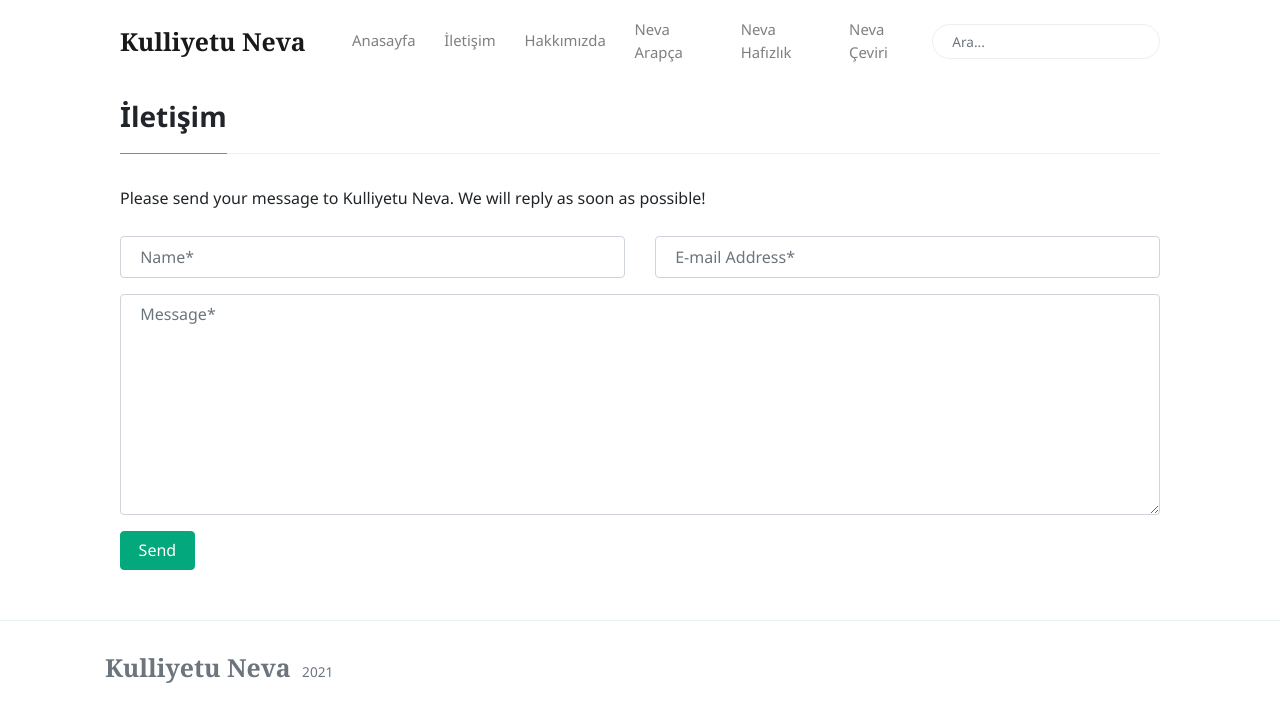
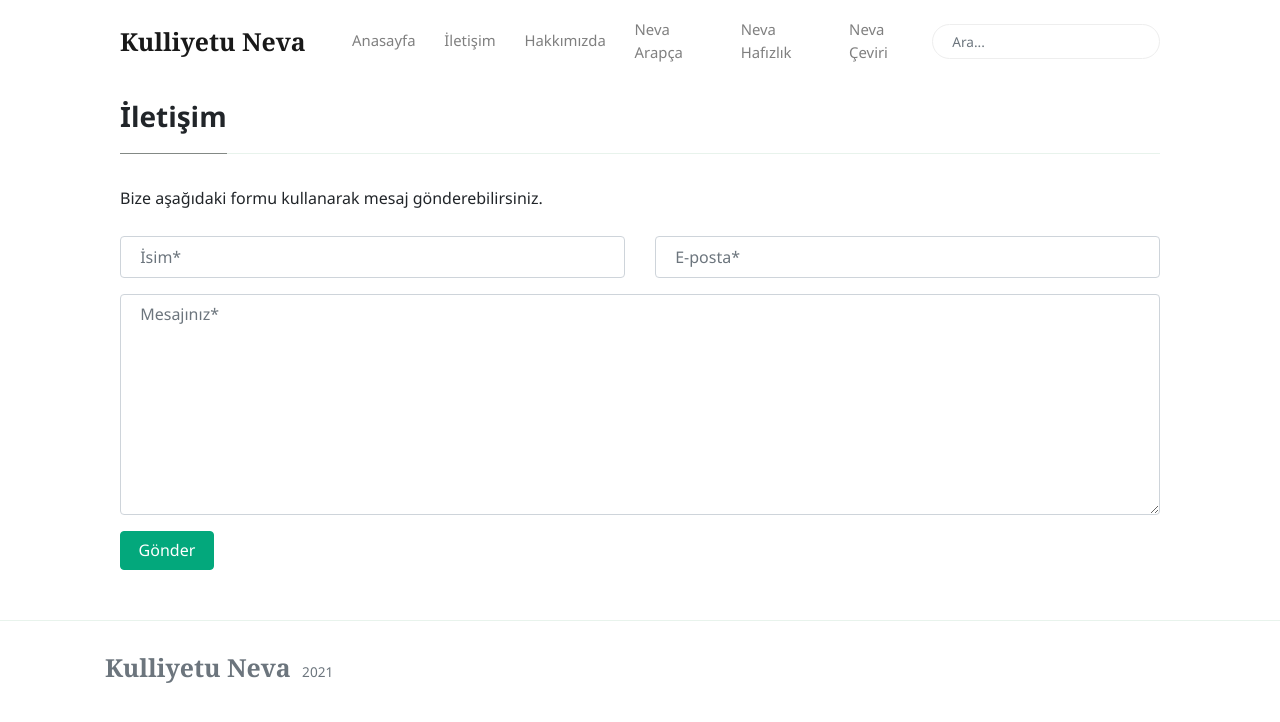
Before and after one commit to kulliyetuneva/website, a Jekyll site: the page built from _pages/contact.md, in a window 1280 px wide. Shown: the top 722 px of the page. Built offline with Jekyll 4.4.1, drawn with Linux system fonts in a browser that asks for light colours; nearby versions of some CDN libraries.

Commit message:
Few fixes

```diff
--- a/_includes/meta-read-time.html
+++ b/_includes/meta-read-time.html
@@ -1,3 +1,4 @@
 <span class="reading-time">
   {% assign words = content | number_of_words %}
-  {{ words | divided_by:180 }} dakika okuma süresi</span>
+  {{ words | divided_by:180 | at_least: 1 }} dakika okuma süresi
+</span>
--- a/_pages/contact.md
+++ b/_pages/contact.md
@@ -4,15 +4,15 @@ permalink: "/contact"
 ---
 
 <form action="https://formspree.io/{{site.email}}" method="POST">
-<p class="mb-4">Please send your message to {{site.name}}. We will reply as soon as possible!</p>
+<p class="mb-4">Bize aşağıdaki formu kullanarak mesaj gönderebilirsiniz.</p>
 <div class="form-group row">
 <div class="col-md-6">
-<input class="form-control" type="text" name="name" placeholder="Name*" required>
+<input class="form-control" type="text" name="name" placeholder="İsim*" required>
 </div>
 <div class="col-md-6">
-<input class="form-control" type="email" name="_replyto" placeholder="E-mail Address*" required>
+<input class="form-control" type="email" name="_replyto" placeholder="E-posta*" required>
 </div>
 </div>
-<textarea rows="8" class="form-control mb-3" name="message" placeholder="Message*" required></textarea>
-<input class="btn btn-success" type="submit" value="Send">
+<textarea rows="8" class="form-control mb-3" name="message" placeholder="Mesajınız*" required></textarea>
+<input class="btn btn-success" type="submit" value="Gönder">
 </form>
--- a/index.html
+++ b/index.html
@@ -98,7 +98,7 @@ description: ""
                     <p class="mb-3 lead">
                         {{ post.excerpt | strip_html | strip_newlines | truncate: 136 }}
                     </p>
-                    <a href="{{site.baseurl}}{{post.url}}" class="btn btn-dark">Read More</a>
+                    <a href="{{site.baseurl}}{{post.url}}" class="btn btn-dark">Okumaya devam et</a>
                 </div>
                 <div class="col-md-6 d-none d-md-block pr-0"
                     style="background-size:cover;background-image:url({{ post.image }});">
```
Also changed, not shown: other parts of index.html (+1 -1 lines).
